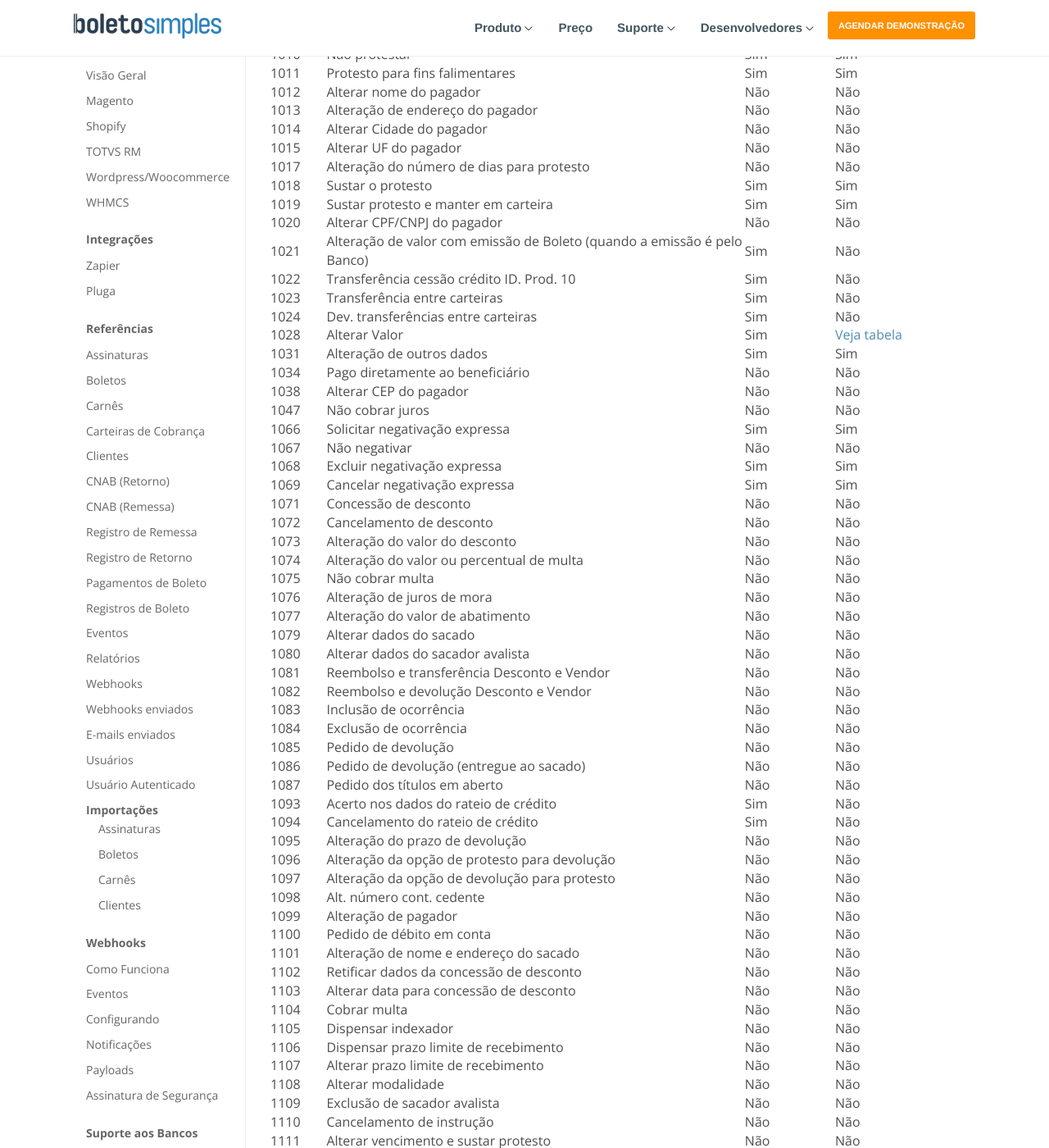
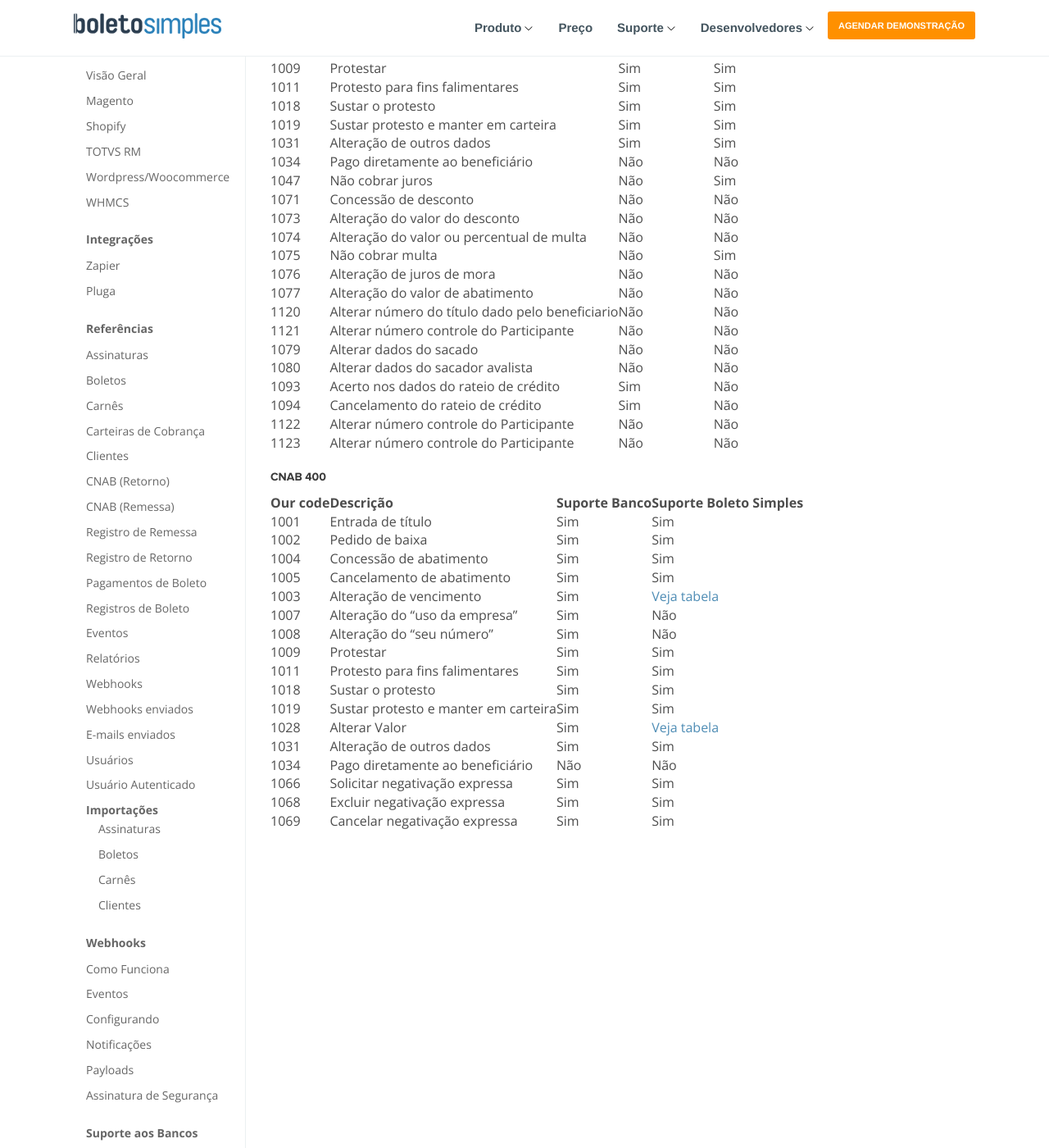
Before and after one commit to BoletoSimples/boletosimples-docs, a Jekyll site: the page built from bank_contracts/bradesco.markdown, in a window 1280 px wide and 1400 px high, scrolled down 799 px. Shown: the whole window at 82% size. Built offline with Jekyll 4.4.1, drawn with Linux system fonts in a browser that asks for light colours; some of the changed text lies outside the part shown.

Commit message:
bank bradesco review of the doc in the portfolio blocks and separation of occurrences by CNAB

```diff
--- a/bank_contracts/bradesco.markdown
+++ b/bank_contracts/bradesco.markdown
@@ -9,64 +9,93 @@ layout: pt
 
 | Carteiras                                       | Slug
 | ----------------------------------------------- | ------------
-| 05 (Recebimento Programado Bradesco - RPB)      | bradesco-bs-05
-| 06 (Sem Registro)                               | bradesco-bs-06
+| 02                                              | bradesco-bs-02
+| 03                                              | bradesco-bs-03
+| 04                                              | bradesco-bs-04
+| 05 Recebimento Programado Bradesco - RPB        | bradesco-bs-05
+| 06 Sem registro                                 | bradesco-bs-06
 | 07                                              | bradesco-bs-07
-| 09 (Com Registro)                               | bradesco-bs-09
+| 09 Com registro                                 | bradesco-bs-09
 | 12                                              | bradesco-bs-12
-| 16 (Sem Registro com Protesto)                  | bradesco-bs-16
+| 16 Com/Sem registro com protesto                | bradesco-bs-16
 | 17                                              | bradesco-bs-17
-| 19 (Com Registro)                               | bradesco-bs-19
-| 21 (Com Registro - Pagável somente no Bradesco) | bradesco-bs-21
-| 22 (Sem Registro - Pagável somente no Bradesco) | bradesco-bs-22
-| 25 (Sem Registro - Emissão na Internet)         | bradesco-bs-25
-| 26 (Com Registro - Emissão na Internet)         | bradesco-bs-26
+| 19 Com registro                                 | bradesco-bs-19
+| 21 Com registro - Pagável somente no Bradesco)  | bradesco-bs-21
+| 22 Sem registro - Pagável somente no Bradesco)  | bradesco-bs-22
+| 25 Sem registro - Emissão na Internet)          | bradesco-bs-25
+| 26 Com registro - Emissão na Internet)          | bradesco-bs-26
 
 
 ### Ocorrências
+
+#### CNAB 240
 
 | Our code | Descrição                                           | Suporte Banco | Suporte Boleto Simples |
 |:---------|:----------------------------------------------------|:--------------|:-----------------------|
 | 1001     | Entrada de título                                   | Sim           | Sim                    |
 | 1002     | Pedido de baixa                                     | Sim           | Sim                    |
-| 1003     | Alteração de vencimento                             | Sim           | [Veja tabela](https://suporte.boletosimples.com.br/article/pten2qs3c0-posso-alterar-a-data-de-vencimento-e-o-valor-de-um-boleto-j-emitido)                    |
+| 1003     | Alteração de vencimento                             | Sim           | [Veja tabela](https://suporte.boletosimples.com.br/article/pten2qs3c0-posso-alterar-a-data-de-vencimento-e-o-valor-de-um-boleto-j-emitido)                           |
 | 1004     | Concessão de abatimento                             | Sim           | Sim                    |
 | 1005     | Cancelamento de abatimento                          | Sim           | Sim                    |
-| 1007     | Alteração do "uso da empresa"                       | Sim           | Sim                    |
-| 1008     | Alteração do "seu número"                           | Sim           | Sim                    |
 | 1009     | Protestar                                           | Sim           | Sim                    |
+| 1011     | Protesto para fins falimentares                     | Sim           | Sim                    |
+| 1018     | Sustar o protesto                                   | Sim           | Sim                    |
+| 1019     | Sustar protesto e manter em carteira                | Sim           | Sim                    |
+| 1031     | Alteração de outros dados                           | Sim           | Sim               |
+| 1034     | Pago diretamente ao beneficiário                    | Não           | Não                    |
+| 1047     | Não cobrar juros                                    | Não           | Sim                    |
+| 1071     | Concessão de desconto                               | Não           | Não                    |
+| 1073     | Alteração do valor do desconto                      | Não           | Não                    |
+| 1074     | Alteração do valor ou percentual de multa           | Não           | Não                    |
+| 1075     | Não cobrar multa                                    | Não           | Sim                    |
+| 1076     | Alteração de juros de mora                          | Não           | Não                    |
+| 1077     | Alteração do valor de abatimento                    | Não           | Não                    |
+| 1120     | Alterar número do título dado pelo beneficiario     | Não           | Não                    |
+| 1121     | Alterar número controle do Participante             | Não           | Não                    |
+| 1079     | Alterar dados do sacado                             | Não           | Não                    |
+| 1080     | Alterar dados do sacador avalista                   | Não           | Não                    |
+| 1093     | Acerto nos dados do rateio de crédito               | Sim           | Não                    |
+| 1094     | Cancelamento do rateio de crédito                   | Sim           | Não                    |
+| 1122     | Alterar número controle do Participante             | Não           | Não                    |
+| 1123     | Alterar número controle do Participante             | Não           | Não                    |
+
+#### CNAB 400
+
+| Our code | Descrição                                           | Suporte Banco | Suporte Boleto Simples |
+|:---------|:----------------------------------------------------|:--------------|:-----------------------|
+| 1001     | Entrada de título                                   | Sim           | Sim                    |
+| 1002     | Pedido de baixa                                     | Sim           | Sim                    |
+| 1004     | Concessão de abatimento                             | Sim           | Sim                    |
+| 1005     | Cancelamento de abatimento                          | Sim           | Sim                    |
+| 1003     | Alteração de vencimento                             | Sim           | [Veja tabela](https://suporte.boletosimples.com.br/article/pten2qs3c0-posso-alterar-a-data-de-vencimento-e-o-valor-de-um-boleto-j-emitido)                           |
+| 1007     | Alteração do "uso da empresa"                       | Sim           | Não                    |
+| 1008     | Alteração do "seu número"                           | Sim           | Não                    |
+| 1009     | Protestar                                           | Sim           | Sim                    |
+| 1011     | Protesto para fins falimentares                     | Sim           | Sim                    |
+| 1018     | Sustar o protesto                                   | Sim           | Sim                    |
+| 1019     | Sustar protesto e manter em carteira                | Sim           | Sim                    |
+| 1028     | Alterar Valor                                       | Sim           | [Veja tabela](https://suporte.boletosimples.com.br/article/pten2qs3c0-posso-alterar-a-data-de-vencimento-e-o-valor-de-um-boleto-j-emitido)                           |
+| 1031     | Alteração de outros dados                           | Sim           | Sim                  |
+| 1034     | Pago diretamente ao beneficiário                    | Não           | Não                    |
+| 1066     | Solicitar negativação expressa                      | Sim           | Sim                    |
+| 1068     | Excluir negativação expressa                        | Sim           | Sim                    |
+| 1069     | Cancelar negativação expressa                       | Sim           | Sim                    |
+
+<!--- comment: old occurrences for reference in the documentation
 | 1010     | Não protestar                                       | Sim           | Sim                    |
-| 1011     | Protesto para fins falimentares                     | Sim           | Sim                    |
 | 1012     | Alterar nome do pagador                             | Não           | Não                    |
 | 1013     | Alteração de endereço do pagador                    | Não           | Não                    |
 | 1014     | Alterar Cidade do pagador                           | Não           | Não                    |
 | 1015     | Alterar UF do pagador                               | Não           | Não                    |
 | 1017     | Alteração do número de dias para protesto           | Não           | Não                    |
-| 1018     | Sustar o protesto                                   | Sim           | Sim                    |
-| 1019     | Sustar protesto e manter em carteira                                   | Sim           | Sim            |
 | 1020     | Alterar CPF/CNPJ do pagador                         | Não           | Não                    |
 | 1021     | Alteração de valor com emissão de Boleto (quando a emissão é pelo Banco)                         | Sim           | Não                    |
 | 1022     | Transferência cessão crédito ID. Prod. 10           | Sim           | Não                    |
 | 1023     | Transferência entre carteiras                       | Sim           | Não                    |
 | 1024     | Dev. transferências entre carteiras                 | Sim           | Não                    |
-| 1028     | Alterar Valor                                       | Sim           | [Veja tabela](https://suporte.boletosimples.com.br/article/pten2qs3c0-posso-alterar-a-data-de-vencimento-e-o-valor-de-um-boleto-j-emitido)                    |
-| 1031     | Alteração de outros dados                           | Sim           | Sim           |
-| 1034     | Pago diretamente ao beneficiário                    | Não           | Não                    |
 | 1038     | Alterar CEP do pagador                              | Não           | Não                    |
-| 1047     | Não cobrar juros                                    | Não           | Não                    |
-| 1066     | Solicitar negativação expressa                      | Sim           | Sim                    |
 | 1067     | Não negativar                                       | Não           | Não                    |
-| 1068     | Excluir negativação expressa                        | Sim           | Sim                    |
-| 1069     | Cancelar negativação expressa                       | Sim           | Sim                    |
-| 1071     | Concessão de desconto                               | Não           | Não                    |
 | 1072     | Cancelamento de desconto                            | Não           | Não                    |
-| 1073     | Alteração do valor do desconto                      | Não           | Não                    |
-| 1074     | Alteração do valor ou percentual de multa           | Não           | Não                    |
-| 1075     | Não cobrar multa                                    | Não           | Não                    |
-| 1076     | Alteração de juros de mora                          | Não           | Não                    |
-| 1077     | Alteração do valor de abatimento                    | Não           | Não                    |
-| 1079     | Alterar dados do sacado                             | Não           | Não                    |
-| 1080     | Alterar dados do sacador avalista                   | Não           | Não                    |
 | 1081     | Reembolso e transferência Desconto e Vendor         | Não           | Não                    |
 | 1082     | Reembolso e devolução Desconto e Vendor             | Não           | Não                    |
 | 1083     | Inclusão de ocorrência                              | Não           | Não                    |
@@ -74,8 +103,6 @@ layout: pt
 | 1085     | Pedido de devolução                                 | Não           | Não                    |
 | 1086     | Pedido de devolução (entregue ao sacado)            | Não           | Não                    |
 | 1087     | Pedido dos títulos em aberto                        | Não           | Não                    |
-| 1093     | Acerto nos dados do rateio de crédito               | Sim           | Não                    |
-| 1094     | Cancelamento do rateio de crédito                   | Sim           | Não                    |
 | 1095     | Alteração do prazo de devolução                     | Não           | Não                    |
 | 1096     | Alteração da opção de protesto para devolução       | Não           | Não                    |
 | 1097     | Alteração da opção de devolução para protesto       | Não           | Não                    |
@@ -96,3 +123,4 @@ layout: pt
 | 1112     | Beneficiário não concorda com a alegação do pagador | Não           | Não                    |
 | 1113     | Alteração de dados extras (registro de multa)       | Não           | Não                    |
 | 1114     | Descontar títulos encaminhados no dia               | Não           | Não                    |
+-->
```
